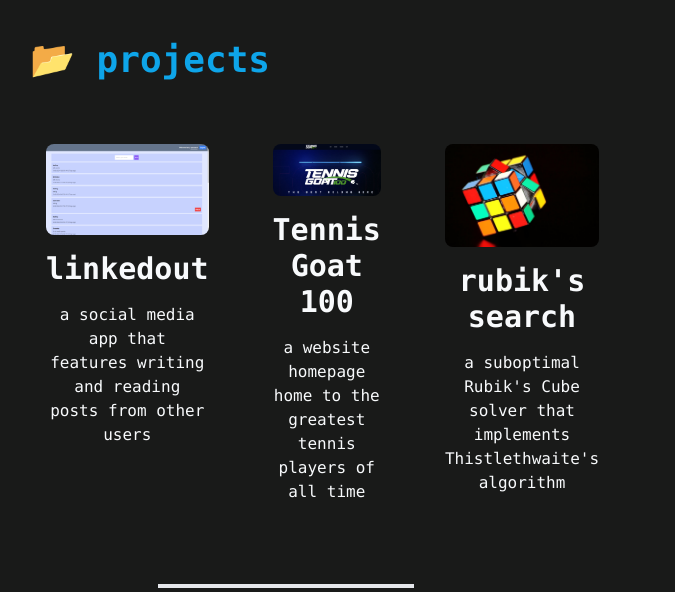
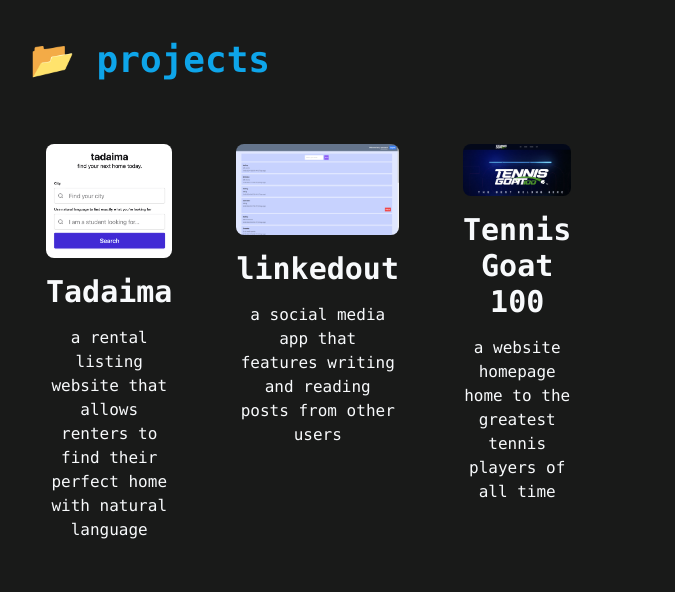
Before and after one commit to RaymoZou/personal-profile, a Next.js app: page / in a window 1280 px wide. Shown: the part 1140-1732 px from the top of the page, without its empty margins (354-1029 px from the left). Built offline with nearby package versions, Linux system fonts and the light colour scheme.

Commit message:
add: tadaima project
remove rubik's solver from projects

```diff
--- a/app/page.js
+++ b/app/page.js
@@ -40,6 +40,12 @@ export default function Homepage() {
             <h1 id="projects" className="text-center lg:text-start text-sky-500 font-bold text-4xl my-12">📂 projects</h1>
             <div className="gap-8 flex flex-col lg:flex-row lg:items-start mt-8">
                 <ProjectCard
+                    href="https://www.tadaima.app"
+                    name="Tadaima"
+                    description="a rental listing website that allows renters to find their perfect home with natural language"
+                    preview="tadaima.png"
+                />
+                <ProjectCard
                     href="https://github.com/RaymoZou/linked-out"
                     name="linkedout"
                     description="a social media app that features writing and reading posts from other users"
@@ -50,12 +56,6 @@ export default function Homepage() {
                     name="Tennis Goat 100"
                     description="a website homepage home to the greatest tennis players of all time"
                     preview="tg100.png"
-                />
-                <ProjectCard
-                    href="https://github.com/RaymoZou/rubiks-search"
-                    name="rubik's search"
-                    description="a suboptimal Rubik's Cube solver that implements Thistlethwaite's algorithm"
-                    preview="rubiks-cube.jpg"
                 />
             </div>
 
```
Also changed, not shown: public/tadaima.png (added).
